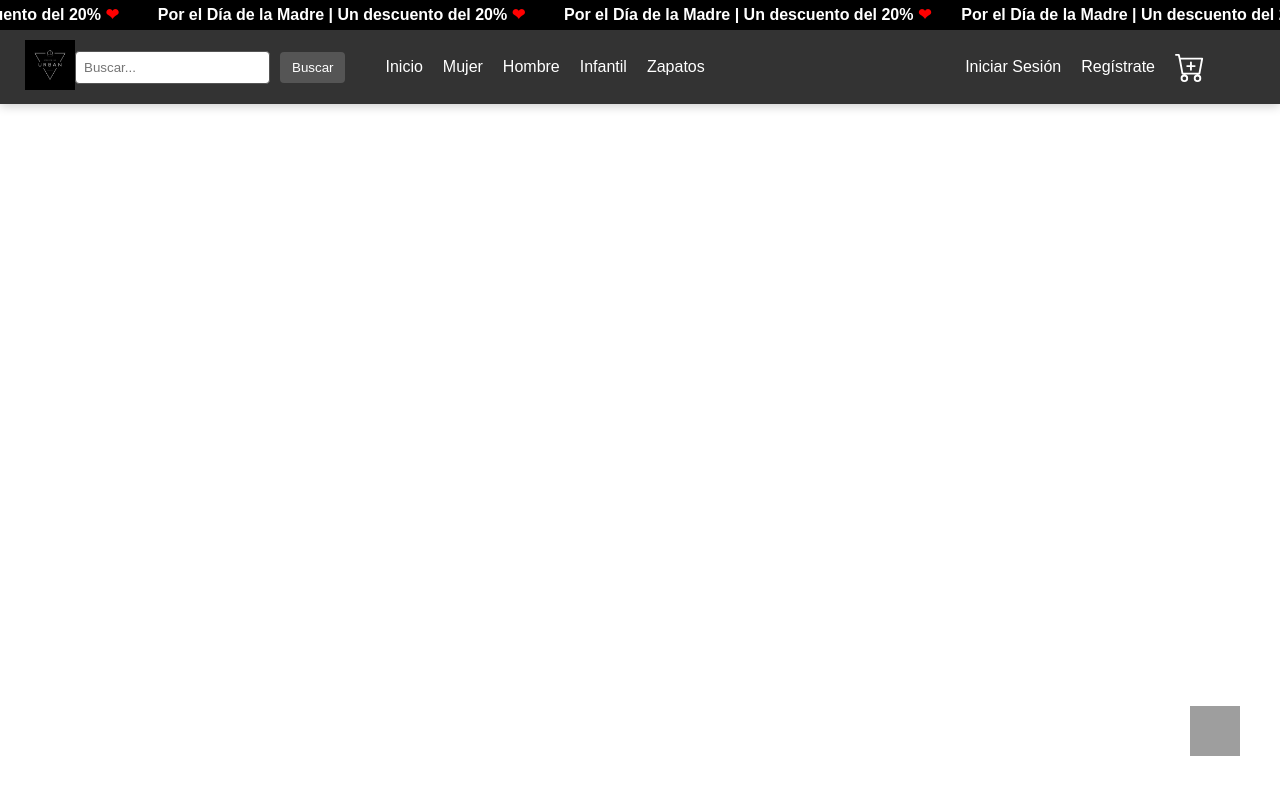
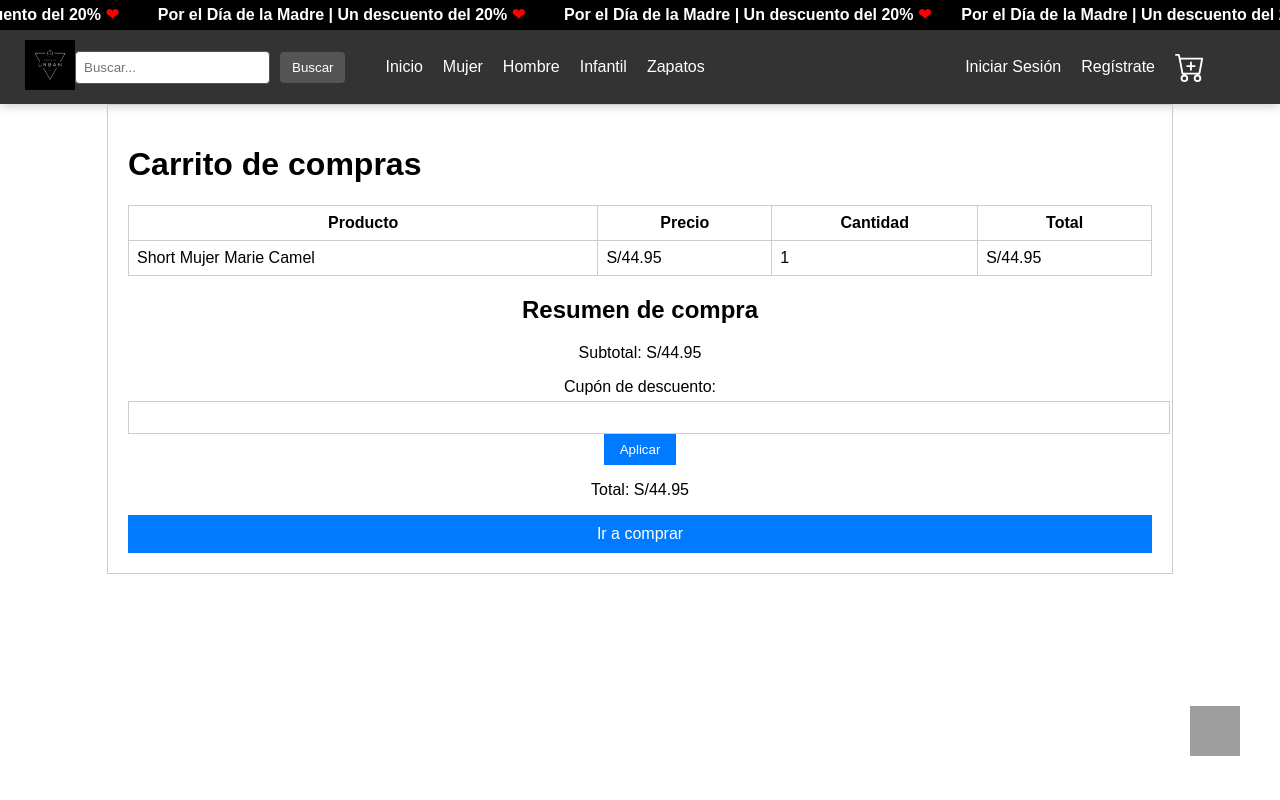
Before and after one commit to CristianF05/ecoomers, a Laravel app: page /Carrito in a window 1280 px wide. Run offline with Laravel 12, Linux system fonts and the light colour scheme; grey boxes are pictures that could not be loaded.

Commit message:
mejoras en la parte de carrito de compras

```diff
--- a/app/Http/Controllers/loginController.php
+++ b/app/Http/Controllers/loginController.php
@@ -33,7 +33,7 @@ class LoginController extends Controller
         $credentials = $request->only('email', 'password');
         if (Auth::attempt($credentials)) {
             // Si el login es exitoso, redirigir a la página segura (como un dashboard)
-            return redirect()->route('http://localhost/ecommers/public'); // Ajusta la ruta según tu aplicación
+            return redirect()->route('home'); // Ajusta la ruta según tu aplicación
         }
 
         // Si el login falla, regresar con un mensaje de error
--- /dev/null
+++ b/resources/css/carrito.css
@@ -0,0 +1,56 @@
+
+.carrito {
+    width: 80%;
+    margin: 0 auto;
+    padding: 20px;
+    border: 1px solid #ccc;
+}
+
+.productos {
+    margin-bottom: 20px;
+}
+
+table {
+    width: 100%;
+    border-collapse: collapse;
+}
+
+th, td {
+    padding: 8px;
+    border: 1px solid #ccc;
+}
+
+.resumen-compra {
+    text-align: center;
+}
+
+.cupon-descuento {
+    margin-bottom: 10px;
+}
+
+.cupon-descuento label {
+    display: block;
+    margin-bottom: 5px;
+}
+
+.cupon-descuento input {
+    width: 100%;
+    padding: 8px;
+    border: 1px solid #ccc;
+}
+
+.cupon-descuento button {
+    padding: 8px 16px;
+    background-color: #007bff;
+    color: #fff;
+    border: none;
+    cursor: pointer;
+}
+
+.resumen-compra a {
+    display: block;
+    padding: 10px 20px;
+    background-color: #007bff;
+    color: #fff;
+    text-decoration: none;
+}
--- a/resources/views/Carrito.blade.php
+++ b/resources/views/Carrito.blade.php
@@ -5,6 +5,7 @@
     <meta name="viewport" content="width=device-width, initial-scale=1.0">
     <title>Document</title>
     <link rel="stylesheet" href="../resources/css/menu.css">
+    <link rel="stylesheet" href="../resources/css/carrito.css">
 </head>
 <body>
     <!-- Banner de desplazamiento para promociones -->
@@ -65,6 +66,47 @@
         </nav>
     </header>
 
+    <div class="carrito">
+        <h1>Carrito de compras</h1>
+
+        <div class="productos">
+            <table>
+                <thead>
+                    <tr>
+                        <th>Producto</th>
+                        <th>Precio</th>
+                        <th>Cantidad</th>
+                        <th>Total</th>
+                    </tr>
+                </thead>
+                <tbody>
+                    <tr>
+                        <td>Short Mujer Marie Camel</td>
+                        <td>S/44.95</td>
+                        <td>1</td>
+                        <td>S/44.95</td>
+                    </tr>
+                </tbody>
+            </table>
+        </div>
+
+        <div class="resumen-compra">
+            <h2>Resumen de compra</h2>
+
+            <p>Subtotal: S/44.95</p>
+
+            <div class="cupon-descuento">
+                <label for="cupon">Cupón de descuento:</label>
+                <input type="text" id="cupon">
+                <button type="button">Aplicar</button>
+            </div>
+
+            <p>Total: S/44.95</p>
+
+            <a href="#">Ir a comprar</a>
+        </div>
+    </div>
+
     <!-- Botón flotante de WhatsApp -->
     <a href="https://wa.me/51960724439" target="_blank" title="Contáctanos por WhatsApp" class="whatsapp-float">
         <img src="https://upload.wikimedia.org/wikipedia/commons/6/6b/WhatsApp.svg" alt="WhatsApp" style="width: 50px; height: 50px;">
--- a/routes/web.php
+++ b/routes/web.php
@@ -12,9 +12,7 @@ use  App\Http\Controllers\registrarseController;
 use  App\Http\Controllers\ventaspController;
 use  App\Http\Controllers\ZapatoController;
 
-Route::get('/', function () {
-    return view('welcome');
-});
+Route::get('/', function () { return view('welcome');})->name('home');
 
 Route::get('/Carrito', [carritoController::class, 'index' ]);
 
@@ -30,7 +28,7 @@ Route::post('/login', [LoginController::class, 'store'])->name('login.store');
 
 Route::get('/Metodos_pago', [MetodosPController::class, 'index' ]);
 
-Route::get('/Rmujer', [mujerController::class, 'index' ]);
+Route::get('/Rmujer', [mujerController::class, 'index'])->name('mujer');
 
 Route::get('/Rniños', [niñoController::class, 'index' ]);
 
```
